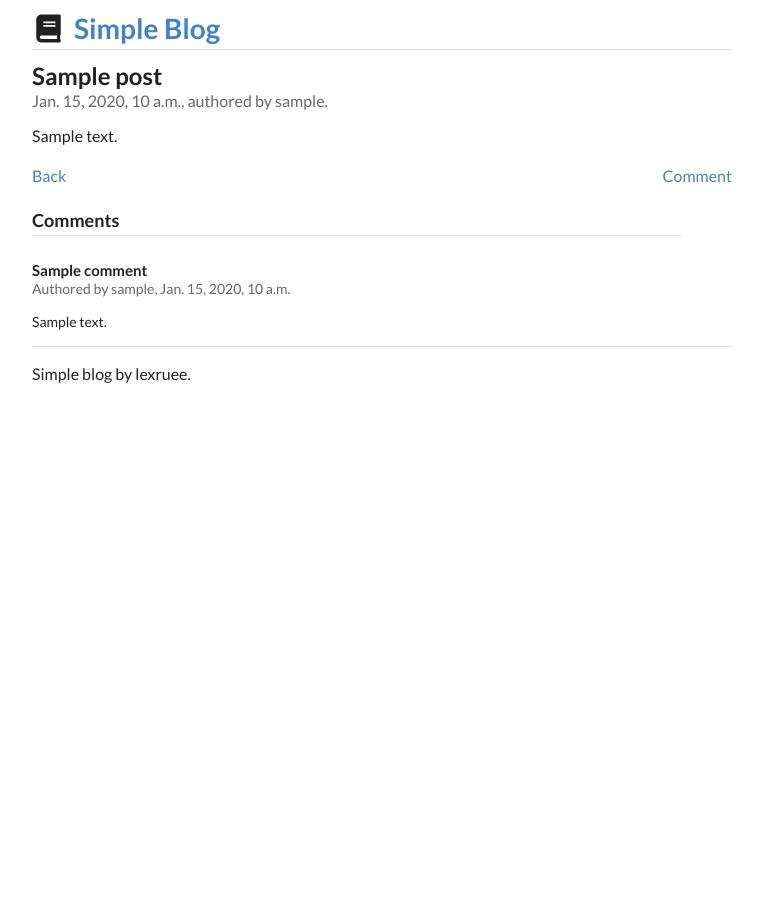
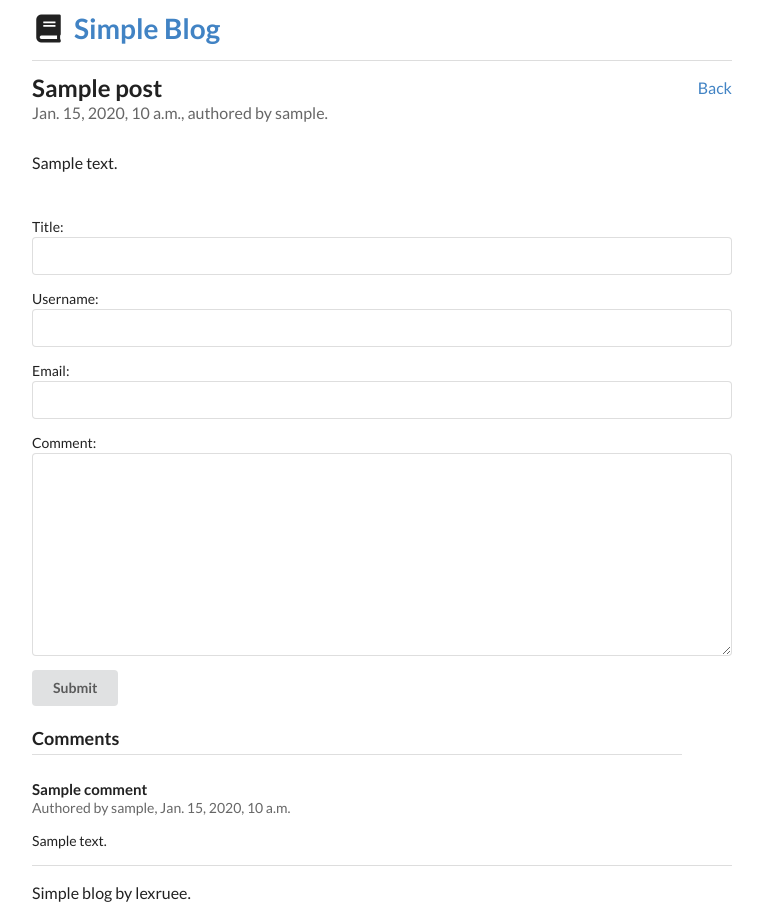
Before and after one commit to lexruee/django-blog-tutorial, a Django app: template website/blog/templates/blog/detail.html in a window 1280 px wide. Shown: the whole page, without its empty margins (258-1021 px from the left). Before the commit the page ends 383 px from the top, so only its background shows below. Run offline with Django 3.2, Linux system fonts and the light colour scheme; the template is opened without the code that fills it: values that come from a table or form of the project are taken from there, others are empty; tables that the repository leaves empty hold one stand-in row (values such as "Sample post").

Commit message:
commit last changes
Signed-off-by: Alexander Rüedlinger <a.rueedlinger@gmail.com>

```diff
--- a/website/blog/admin.py
+++ b/website/blog/admin.py
@@ -5,13 +5,13 @@ from .models import Post, User, Comment
 class PostAdmin(admin.ModelAdmin):
     fields = ('author', 'title', 'content', 'pub_date')
     list_display = ('title', 'pub_date')
-    list_filter = ['pub_date']
+    list_filter = ['pub_date', 'created']
     search_fields = ['title']
 
 class CommentAdmin(admin.ModelAdmin):
     fields = ('username','email', 'post', 'title', 'content', 'pub_date')
-    list_display = ('title', 'pub_date')
-    list_filter = ['pub_date']
+    list_display = ('title', 'created')
+    list_filter = ['created']
     search_fields = ['title']
 
 
--- /dev/null
+++ b/website/blog/forms.py
@@ -0,0 +1,7 @@
+from django import forms
+
+class CommentForm(forms.Form):
+    title = forms.CharField(label='Title', max_length=255)
+    username = forms.CharField(label='Username', max_length=100)
+    email = forms.EmailField()
+    content = forms.CharField(label='Comment', widget=forms.Textarea())
--- a/website/blog/models.py
+++ b/website/blog/models.py
@@ -5,6 +5,7 @@ from django.contrib.auth.models import User
 class Post(models.Model):
     author = models.ForeignKey(User, on_delete=models.CASCADE)
     pub_date = models.DateTimeField('date published')
+    created = models.DateTimeField(auto_now=True)
     title = models.CharField(max_length=255)
     content = models.TextField()
 
@@ -12,6 +13,7 @@ class Post(models.Model):
         return '<Post %s />' % self.title
 
 class Comment(models.Model):
+    created = models.DateTimeField(auto_now=True)
     pub_date = models.DateTimeField('date published')
     post = models.ForeignKey(Post, on_delete=models.CASCADE)
     username = models.CharField(max_length=255)
--- a/website/blog/templates/blog/base.html
+++ b/website/blog/templates/blog/base.html
@@ -10,15 +10,14 @@
  </head>
 
 <body>
-
     <div class="ui text container">
-        <h1 class="ui dividing header">
+        <h1 class="ui header">
             <div class="item">
-            <i class="book icon"></i>
-            <a href="{% url 'blog:index' %}"> Simple Blog </a>
+                <i class="book icon"></i>
+                <a href="{% url 'blog:index' %}"> Simple Blog </a>
             </div>
         </h1>
-        <div class="hidden divider"></div>
+        <div class="ui divider"></div>
     </div>
     <div class="ui text container">
     {% block content %}{% endblock %}
--- a/website/blog/templates/blog/detail.html
+++ b/website/blog/templates/blog/detail.html
@@ -1,23 +1,47 @@
 {% extends "blog/base.html" %}
 
 {% block content %}
-<h2 class="ui header"> {{ post.title }}
-    <div class="sub header">{{post.pub_date}}, authored by {{post.author}}.</div>
-</h2>
+<div class="ui one column grid">
+    <div class="column">
+       <div class="ui grid">
+            <div class="row">
+                <div class="fourteen wide column">
+                    <h2 class="ui header"> {{ post.title }}
+                        <div class="sub header">{{post.pub_date}}, authored by {{post.author}}.</div>
+                    </h2>
+                </div>
+                <div class="two wide column right aligned">
+                    <a href="{% url 'blog:index' %}"> Back </a>
+                </div>
+            </div>
+        </div>
+    </div>
+    <div class="column">
+            {{ post.content }}
+    </div>
+</div>
 
-<p>
-    {{ post.content }}
-</p>
-<div class="ui equal width grid">
+<div class="ui grid">
+    {% if error_message %}
     <div class="row">
-        <div class="column left aligned">
-            <a href="{% url 'blog:index' %}"> Back </a>
-        </div>
-        <div class="column right aligned">
-            <a href="{% url 'blog:index' %}"> Comment </a>
+        <div class="column">
+            <div class="ui message">
+                {{error_message}}
+            </div>
         </div>
      </div>
+     {% endif %}
+     <div class="row">
+        <div class="column">
+            <form class="ui form" action="{% url 'blog:comment' post.id %}" method="POST">
+                {% csrf_token %}
+                {{ form.as_p }}
+               <input class="ui button" type="submit" value="Submit" />
+            </form>
+        </div>
+    </div>
 </div>
+
 <div class="ui comments">
     <h3 class="ui dividing header">Comments</h3>
 {% if comments %}
--- a/website/blog/urls.py
+++ b/website/blog/urls.py
@@ -6,4 +6,5 @@ app_name = 'blog'
 urlpatterns = [
     path('', views.IndexView.as_view(), name='index'),
     path('<int:pk>/', views.DetailView.as_view(), name='detail'),
+    path('<int:pk>/comment/', views.comment, name='comment'),
 ]
```
Also changed, not shown: website/blog/views.py (+20 -1 lines), website/blog/migrations/0004_auto_20180408_2148.py (added), website/blog/migrations/0005_comment_pub_date.py (added).
